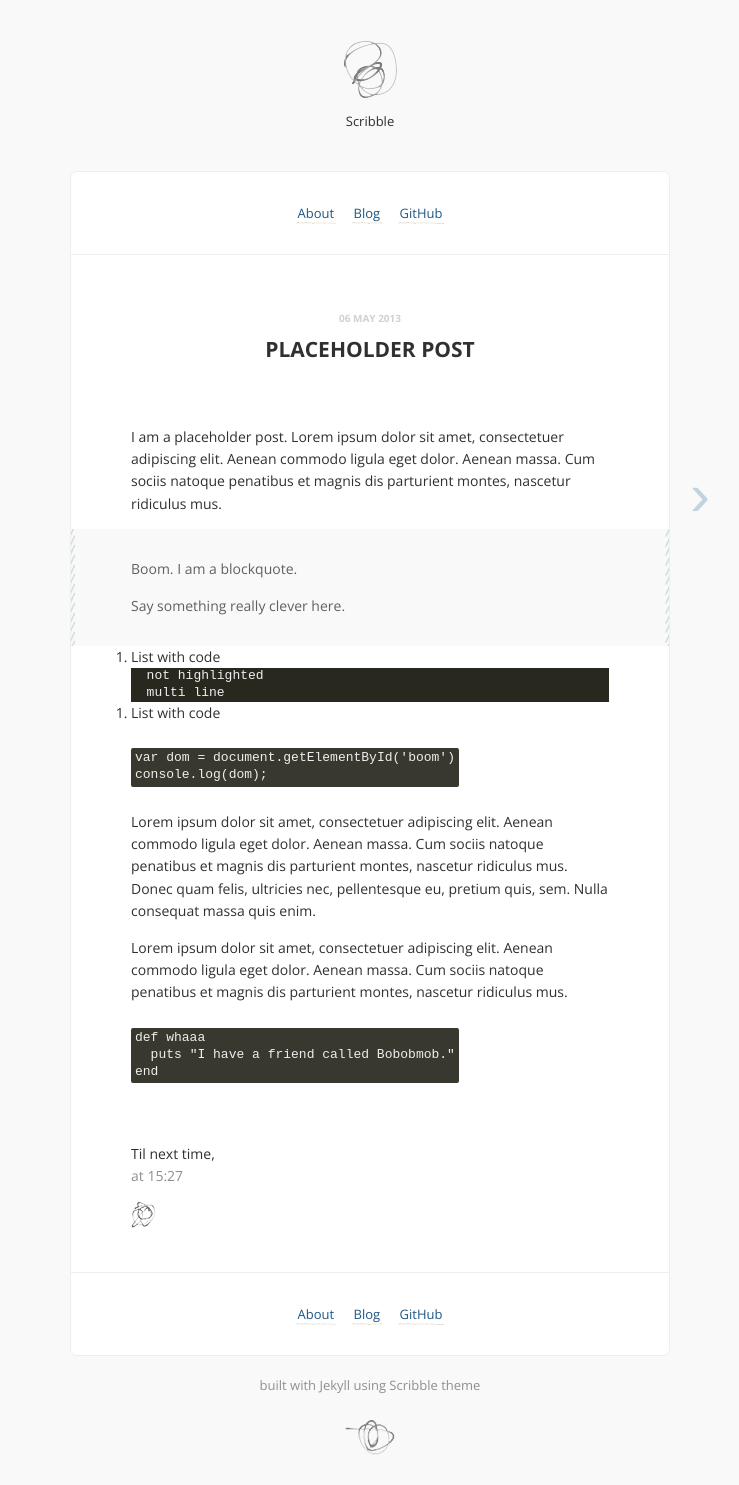
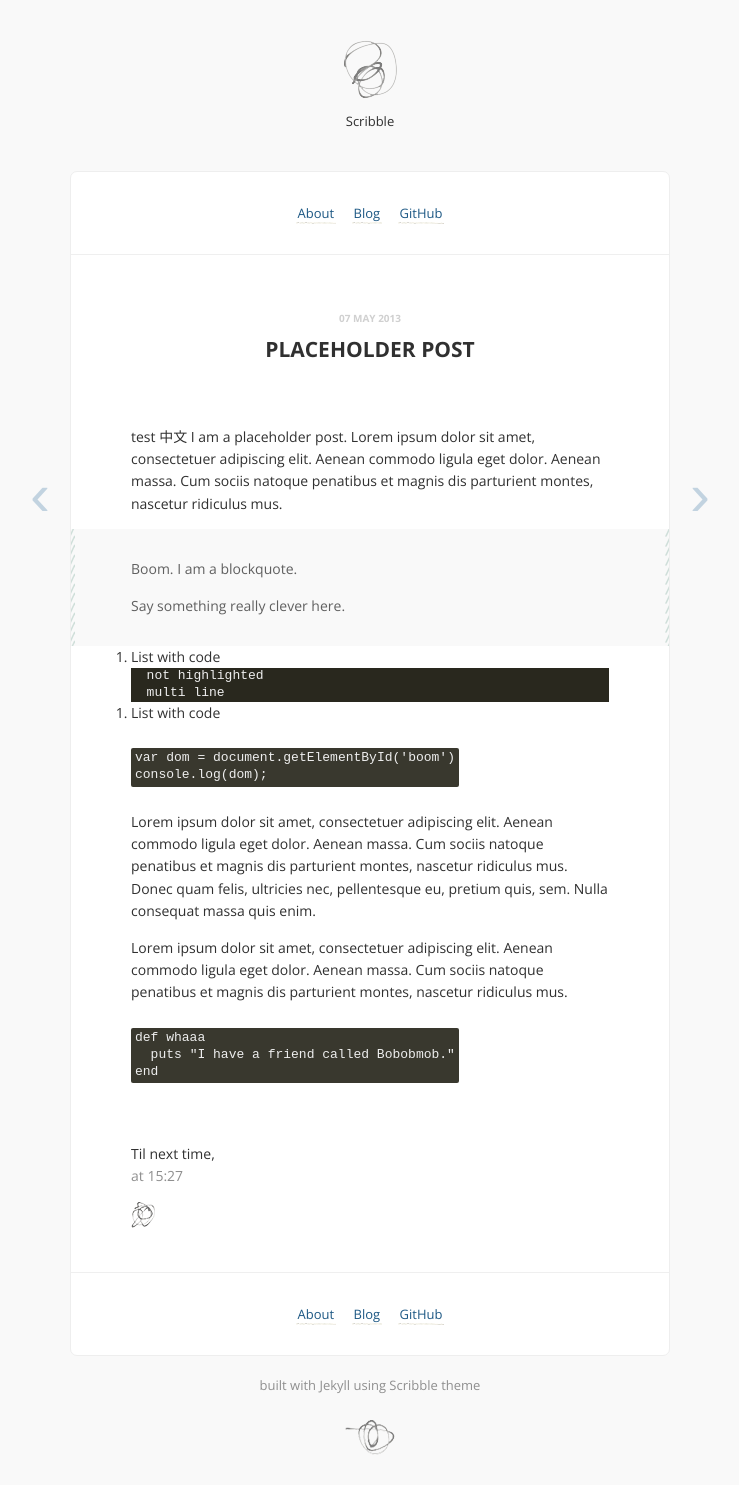
Before and after one commit to ysllyfe/ysllyfe.github.io, a Jekyll site: the page built from _posts/2013-05-06-more-post.md, in a window 1280 px wide. Shown: the whole page, without its empty margins (270-1009 px from the left). Built offline with Jekyll 4.4.1, drawn with Linux system fonts in a browser that asks for light colours; Markdown is read by kramdown in place of the engine named in the settings; comment, search, counter and statistics services are not loaded.

Commit message:
title md

```diff
--- a/_posts/2013-05-06-more-post.md
+++ b/_posts/2013-05-06-more-post.md
@@ -1,9 +1,11 @@
 ---
 layout: post
 title: Placeholder post
-date: 2013-05-06 15:27:31
+date: 2013-05-07 15:27:31
 ---
 
+test
+中文
 I am a placeholder post. Lorem ipsum dolor sit amet, consectetuer adipiscing elit. Aenean commodo ligula eget dolor. Aenean massa. Cum sociis natoque penatibus et magnis dis parturient montes, nascetur ridiculus mus.
 
 > Boom. I am a blockquote.
```
